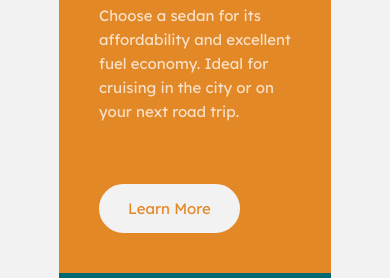
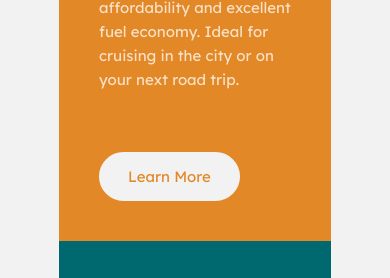
Before and after one commit to samigold/samigold.github.io, a plain HTML site: page index.html in a window 390 px wide. Shown: the part 268-546 px from the top of the page. Drawn offline with Linux system fonts and the light colour scheme; a web font is replaced by a local one.

Commit message:
update media query

```diff
--- a/css/style.css
+++ b/css/style.css
@@ -121,6 +121,7 @@ main{
 
 @media only screen and (max-width: 425px) {
     .container {
-        margin: 32px 8px;
+        display: flex;
+        flex-direction: column;
     }
 }
```
